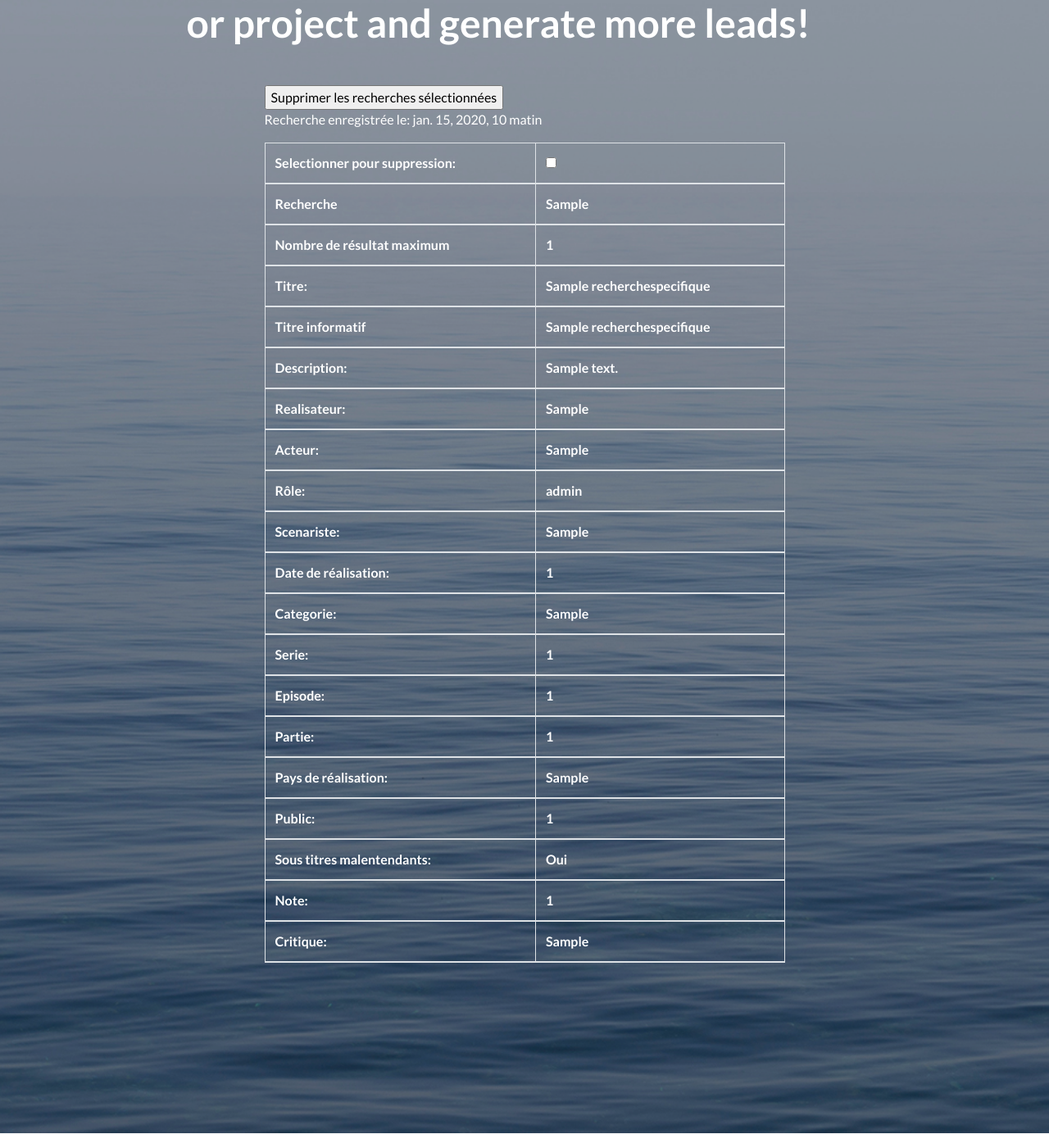
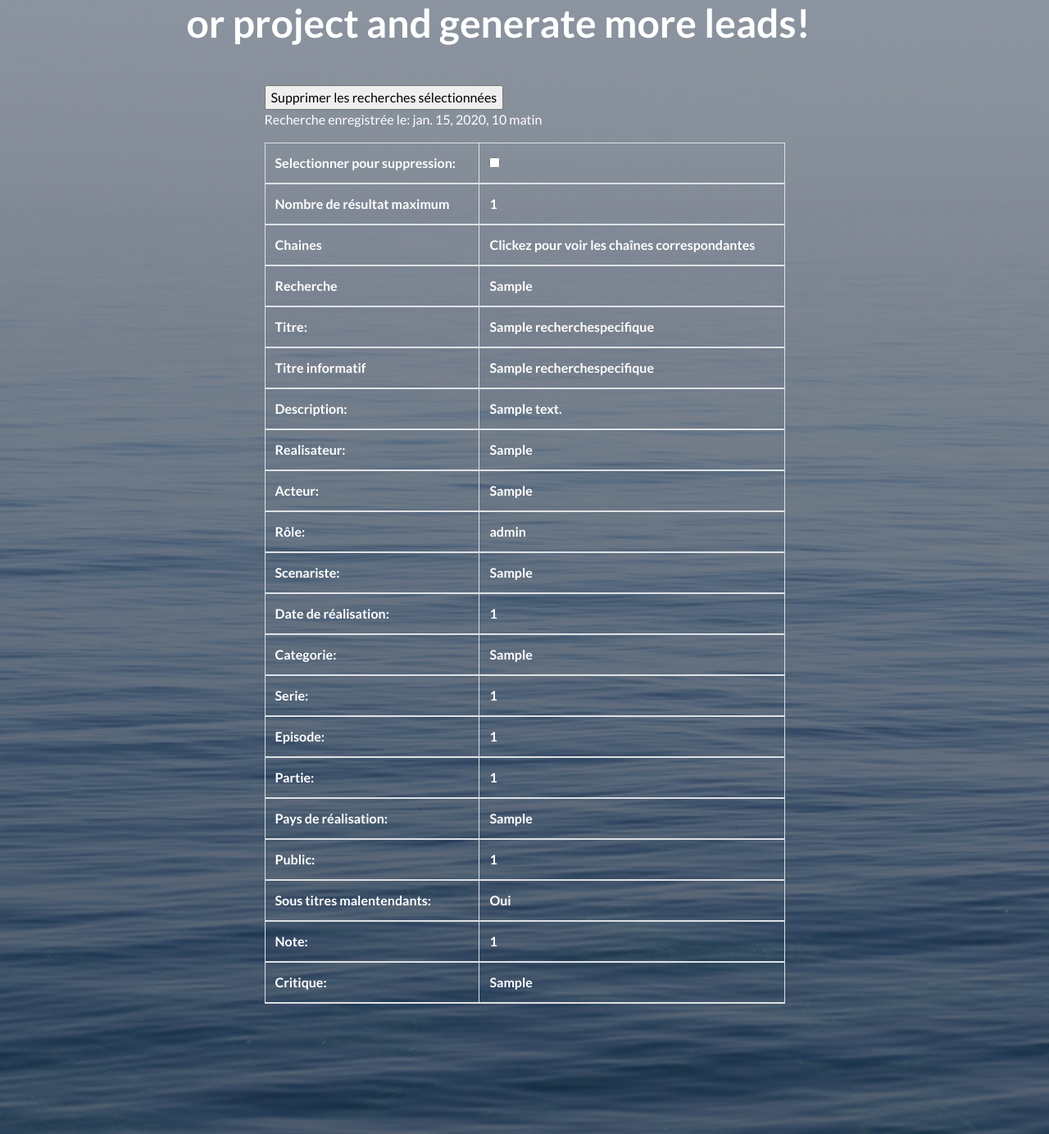
Before and after one commit to oliviernes/broadcast_alert, a Django app: page /my_search/ in a window 1280 px wide; the page is wider, and only the part inside the window is pictured. Shown: the part 307-1691 px from the top of that part at 82% size. Run offline with Django 3.2, Linux system fonts and the light colour scheme; a user stored in the database is signed in; tables that the repository leaves empty hold one stand-in row (values such as "Sample post"); lists and menus that the app fills with data are empty; some libraries are stand-ins or nearby versions.

Commit message:
Display channels with popups in my searches

```diff
--- a/programmes/static/programmes/css/landing-page.css
+++ b/programmes/static/programmes/css/landing-page.css
@@ -132,3 +132,62 @@ footer.footer {
   margin-bottom: 1rem;
   color: #ffffff;
 }
+
+/* ######### for js popup: ############*/
+
+/* Popup container -*/
+.popup {
+  position: relative;
+  display: inline-block;
+  cursor: pointer;
+  -webkit-user-select: none;
+  -moz-user-select: none;
+  -ms-user-select: none;
+  user-select: none;
+}
+
+/* The actual popup */
+.popup .popuptext {
+  visibility: hidden;
+  width: 1100px;
+  background-color: #555;
+  color: #fff;
+  text-align: center;
+  border-radius: 6px;
+  padding: 8px 0;
+  position: absolute;
+  z-index: 1;
+  bottom: 125%;
+  left: 50%;
+  margin-left: -500px;
+}
+
+/* Popup arrow */
+.popup .popuptext::after {
+  content: "";
+  position: absolute;
+  top: 100%;
+  left: 50%;
+  margin-left: -5px;
+  border-width: 5px;
+  border-style: solid;
+  border-color: #555 transparent transparent transparent;
+}
+
+/* Toggle this class - hide and show the popup */
+.popup .show {
+  visibility: visible;
+  -webkit-animation: fadeIn 1s;
+  animation: fadeIn 1s;
+}
+
+/* Add animation (fade in the popup) */
+@-webkit-keyframes fadeIn {
+  from {opacity: 0;}
+  to {opacity: 1;}
+}
+
+@keyframes fadeIn {
+  from {opacity: 0;}
+  to {opacity:1 ;}
+}
--- a/programmes/templates/programmes/base.html
+++ b/programmes/templates/programmes/base.html
@@ -216,9 +216,8 @@
   </footer>
 
   <!-- Bootstrap core JavaScript -->
-  <script src="{% static 'programmes/vendor/jquery/jquery.min.js' %}"></script>
+  <script src="{% static 'programmes/vendor/jquery/jquery.js' %}"></script>
   <script src="{% static 'programmes/vendor/bootstrap/js/bootstrap.bundle.min.js' %}"></script>
-
 </body>
 
 </html>
--- a/programmes/templates/programmes/my_search.html
+++ b/programmes/templates/programmes/my_search.html
@@ -28,16 +28,21 @@
         <th>Selectionner pour suppression:</th>
         <th><input type="checkbox" value="{{ search.recherche.id }}" name="choices"></input></th>
         </tr>
+        <tr>
+          <th>Nombre de résultat maximum</th>
+          <th>{{ search.recherche.max_resultats }}</th>
+        </tr>
+        <tr>
+          <th>Chaines</th>
+          <th><div class="popup" onclick="myFunction{{ search.recherche.id }}()">Clickez pour voir les chaînes correspondantes
+                <span class="popuptext" id="myPopup{{ search.recherche.id }}">{{ search.chaines_string }}</span>
+              </div>
+          </th>
+        </tr>
         {% if search.recherche.recherche is not None %}
           <tr>
             <th>Recherche</th>
             <th>{{ search.recherche.recherche }}</th>
-          </tr>
-        {% endif %}
-        {% if search.recherche.max_resultats is not None %}
-          <tr>
-            <th>Nombre de résultat maximum</th>
-            <th>{{ search.recherche.max_resultats }}</th>
           </tr>
         {% endif %}
         {% if search.recherche_specifique is not None %}
@@ -160,4 +165,13 @@
   </div>
 </div>
 
+{% for search in searches %}
+  <script>
+    function myFunction{{ search.recherche.id }}() {
+      var popup = document.getElementById("myPopup{{ search.recherche.id }}");
+      popup.classList.toggle("show");
+    }
+</script>
+{% endfor %}
+
 {% endblock %}
--- a/programmes/views.py
+++ b/programmes/views.py
@@ -311,10 +311,20 @@ def my_search(request):
 
     for recherche in recherches:
         recherche_specifique = RechercheSpecifique.objects.filter(recherche_id=recherche.id)
+        chaines_list = recherche.chaines.all().order_by("nom")
+        chaines_name = [chaine.nom for chaine in chaines_list]
+        chaines_string = '-'.join(chaines_name)
+
         if len(recherche_specifique) > 0:
-            searches.append({'recherche': recherche, 'recherche_specifique': recherche_specifique[0]})
+            searches.append({'recherche': recherche,
+                             'recherche_specifique': recherche_specifique[0],
+                             'chaines_string': chaines_string
+                             })
         else:
-            searches.append({'recherche': recherche, 'recherche_specifique': None})
+            searches.append({'recherche': recherche,
+                             'recherche_specifique': None,
+                             'chaines_string': chaines_string
+                             })
 
     if request.method == "POST":
         form_delete = DeleteForm(request.POST)
```
